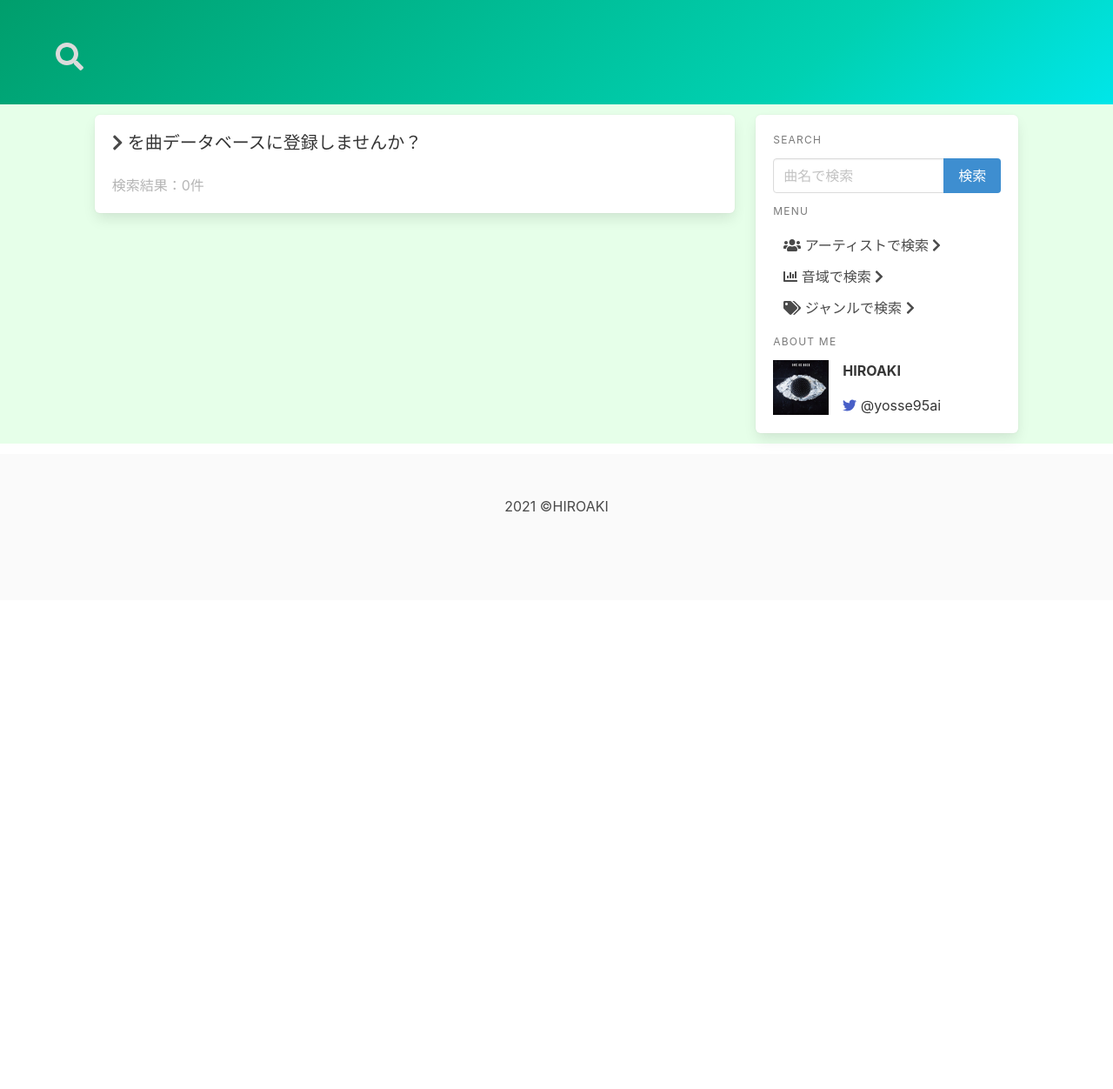
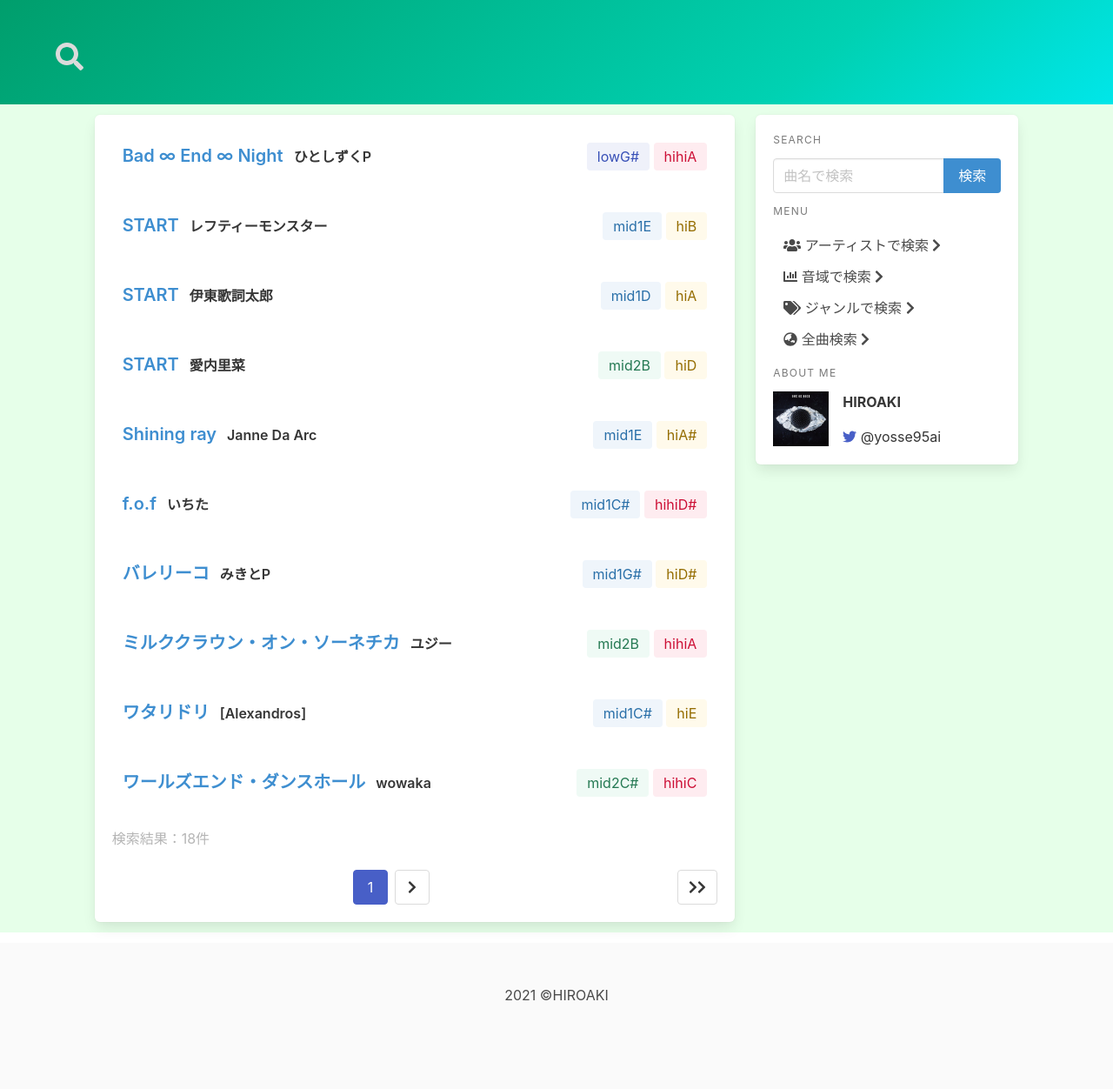
Before and after one commit to yosse95ai/mysite2, a Django app: page /ranges/search-result/song/ in a window 1280 px wide. Shown: the part 56-1308 px from the top of the page at 87% size. Before the commit the page ends 644 px from the top, so only its background shows below. Run offline with Django 3.2, Linux system fonts and the light colour scheme; data comes from the database, SQL or seed files in the repository; both versions use the stored data as it was after the commit; some libraries are stand-ins or nearby versions.

Commit message:
result all

```diff
--- a/ranges/templates/ranges/base.html
+++ b/ranges/templates/ranges/base.html
@@ -79,6 +79,11 @@
 							<i class="fas fa-tags"></i> ジャンルで検索 <i class="fas fa-chevron-right"></i>
 						</a>
 					</li>
+					<li class="menu-content">
+						<a href="{% url 'ranges:result_all' %}">
+							<i class="fas fa-globe-asia"></i> 全曲検索 <i class="fas fa-chevron-right"></i>
+						</a>
+					</li>
 				</ul>
 				<p class="menu-label">ABOUT ME</p>
 				<div class="media">
--- a/ranges/templates/ranges/result.html
+++ b/ranges/templates/ranges/result.html
@@ -208,6 +208,65 @@
             </li>
         </ul>
     </nav>
+    {% elif all_range %}
+    {##}{% for result in all_range %}
+    <div class="columns level is-gapless">
+        <div class="level-left">
+            <div class="column">
+                <a href="{% url 'ranges:detail' result.artist.pk result.song.pk %}"
+                    class="title is-5 has-text-info">{{result.song.song_name}}</a>
+            </div>
+            <div class="columns is-mobile">
+                <div class="column">
+                    <a href="#" class="title is-6">{{ result.artist.artist_name }}</a></div>
+            </div>
+        </div>
+        <div class="level-right">
+            <div class="column tags are-medium">
+                <a href="{% url 'ranges:result_range' result.lowest_note.pk %}">
+                    <div class="tag {{ result.lowest_note.pk | color }}">
+                        {{ result.lowest_note }}
+                    </div>
+                </a>
+                <a href="{% url 'ranges:result_range' result.highest_note.pk %}">
+                    <div class="tag {{ result.highest_note.pk | color }}">
+                        {{ result.highest_note }}
+                    </div>
+                </a>
+            </div>
+        </div>
+    </div>
+    {##}{% endfor %}
+    <div class="content has-text-grey-light">
+        検索結果：{{all_range.paginator.count}}件
+    </div>
+    <nav class="pagination is-centered" role="navigation" aria-label="pagination">
+        {% if all_range.has_previous %}
+        <a class="pagination-previous" href="?page=1">
+            <i class="fas fa-chevron-left"></i><i class="fas fa-chevron-left"></i></a>
+        {% endif %}
+        {% if all_range.has_next %}
+        <a class="pagination-next" href="?page={{ all_range.paginator.num_pages }}">
+            <i class="fas fa-chevron-right"></i><i class="fas fa-chevron-right"></i></a>
+        {% endif %}
+        <ul class="pagination-list">
+            <li>
+                {% if all_range.has_previous %}
+                <a class="pagination-previous" href="?page={{ all_range.previous_page_number }}">
+                    <i class="fas fa-chevron-left"></i></a>
+                {% endif %}
+            </li>
+            <li><a class="pagination-link is-current" aria-label="Page {{ all_range.number }}"
+                    aria-current="page">{{ all_range.number }}</a>
+            </li>
+            <li>
+                {% if all_range.has_next %}
+                <a class="pagination-next" href="?page={{ all_range.next_page_number }}">
+                    <i class="fas fa-chevron-right"></i></a>
+                {% endif %}
+            </li>
+        </ul>
+    </nav>
     {% endif %}
 </div>
 {% endblock content %}
--- a/ranges/templatetags/note_control.py
+++ b/ranges/templatetags/note_control.py
@@ -8,9 +8,9 @@ register = template.Library()  # Djangoのテンプレートタグライブラ
 @register.filter
 def color(pk):
     if pk.startswith('H4'):
-        return 'is-danger'
+        return 'is-dark'
     elif pk.startswith('H3'):
-        return 'is-danger is-light'
+        return 'is-danger '
     elif pk.startswith('H2'):
         return 'is-danger is-light'
     elif pk.startswith('H1'):
--- a/ranges/urls.py
+++ b/ranges/urls.py
@@ -9,6 +9,10 @@ urlpatterns = [
     path('search/', views.search, name='search'),
     path('search-result/song/', views.result, name='result'),
     path('search-result/song/<slug:in_name>', views.result, name='result'),
-    path('search-result/range-<slug:note_pk>', views.result_range, name='result_range'),
-    path('search-result/genre-<slug:genre_pk>',views.result_genre,name='result_genre'),
+    path('search-result/range-<slug:note_pk>',
+         views.result_range, name='result_range'),
+    path('search-result/genre-<slug:genre_pk>',
+         views.result_genre, name='result_genre'),
+    path('search-result/all',
+         views.result_all, name='result_all'),
 ]
--- a/ranges/views.py
+++ b/ranges/views.py
@@ -110,13 +110,17 @@ def search(request):
 def result(request, in_name=''):
     '''
     search for song-range
+    大文字小文字区別なし検索
+    かつ
+    文字列始まり検索
     '''
     if request.method == 'POST':
         input_name = request.POST['song_name']
     else:
         input_name = in_name
     results = list()
-    songs = Song.objects.filter(song_name=input_name)
+    songs = Song.objects.filter(
+        song_name__istartswith=input_name).order_by('song_name')
     if not songs:
         context = queryError('song_error', input_name=input_name)
     else:
@@ -139,7 +143,7 @@ def result_range(request, note_pk):
     search for registared note list
     '''
     ranges = Range.objects.filter(
-        Q(highest_note=note_pk) | Q(lowest_note=note_pk))
+        Q(highest_note=note_pk) | Q(lowest_note=note_pk)).order_by('highest_note')
     if not ranges:
         context = queryError('range_note_error')
     else:
@@ -152,7 +156,8 @@ def result_range(request, note_pk):
 
 
 def result_genre(request, genre_pk):
-    is_regist_genre = Range.objects.filter(genre=genre_pk)
+    is_regist_genre = Range.objects.filter(
+        genre=genre_pk).order_by('highest_note')
     if not is_regist_genre:
         context = queryError('genre_error')
     genre_list = paginate_query(request, is_regist_genre, 10)
@@ -161,3 +166,13 @@ def result_genre(request, genre_pk):
         'input_name': Genre.objects.get(pk=genre_pk),
     }
     return render(request, 'ranges/result.html', context)
+
+
+def result_all(request):
+    all_cont = Range.objects.all().order_by('song','-artist')
+    all_cont_list = paginate_query(request, all_cont, 10)
+    context = {
+        'all_range': all_cont_list,
+        'input_name': 'Search All'
+    }
+    return render(request, 'ranges/result.html', context)
```
Also changed, not shown: ranges/admin.py (+10 -3 lines), db.sqlite3.
